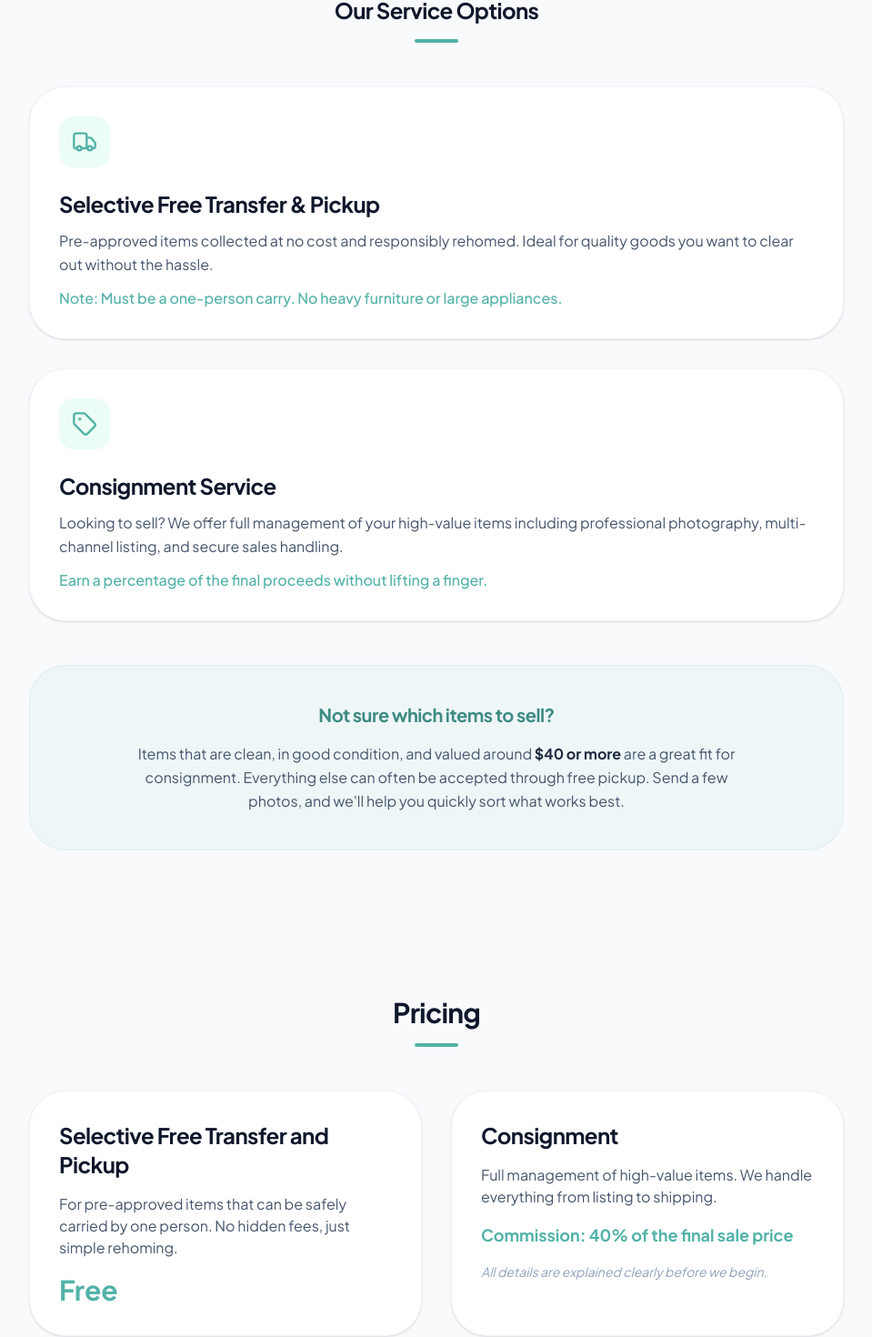
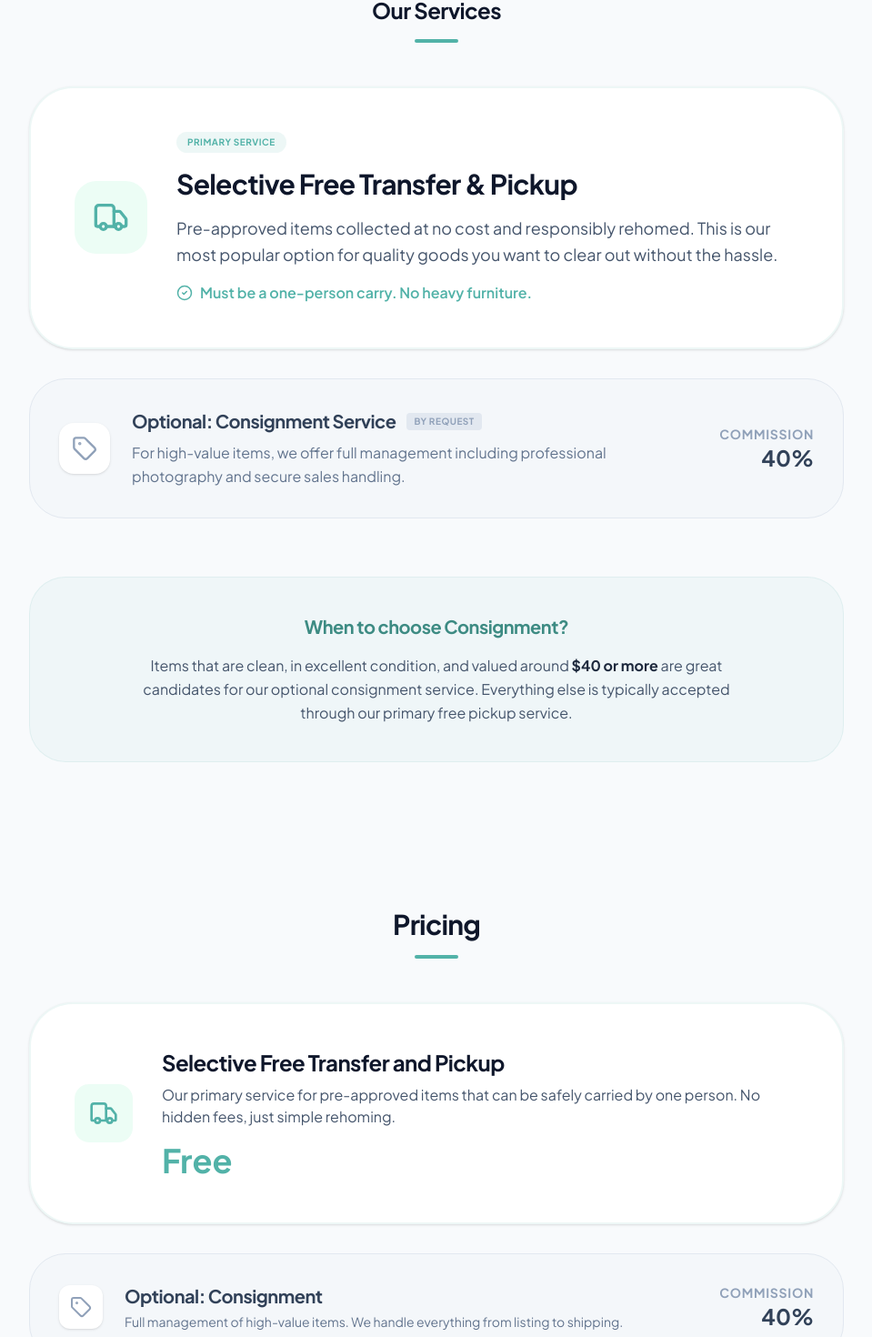
Before and after one commit to solsiderehome/Solside-Item-Rehoming-Services, a React (Vite) app: page / in a window 1280 px wide. Shown: the part 1693-3163 px from the top of the page at 91% size, without its empty margins (160-1119 px from the left). Built offline with nearby package versions, Linux system fonts and the light colour scheme.

Commit message:
Update App.tsx

```diff
--- a/src/App.tsx
+++ b/src/App.tsx
@@ -188,58 +188,68 @@ const Services = () => (
 
       <div className="flex flex-col gap-12">
         <div className="text-center flex flex-col items-center gap-4">
-          <h2 className="text-2xl">Our Service Options</h2>
+          <h2 className="text-2xl">Our Services</h2>
           <div className="w-12 h-1 bg-brand rounded-full" />
         </div>
 
-        <div className="grid gap-8">
+        <div className="flex flex-col gap-8">
+          {/* Primary Service */}
           <motion.div
-          whileInView={{ opacity: 1, x: 0 }}
-          initial={{ opacity: 0, x: -20 }}
+            whileInView={{ opacity: 1, y: 0 }}
+            initial={{ opacity: 0, y: 20 }}
             viewport={{ once: true }}
-          className="bg-white p-8 rounded-[2.5rem] shadow-sm border border-slate-100 flex flex-col gap-6"
+            className="bg-white p-8 md:p-12 rounded-[3rem] shadow-sm border-2 border-brand/10 flex flex-col md:flex-row gap-8 items-center"
           >
-          <div className="w-14 h-14 bg-emerald-50 text-brand rounded-2xl flex items-center justify-center">
-            <Truck size={28} />
+            <div className="w-20 h-20 bg-emerald-50 text-brand rounded-3xl flex items-center justify-center shrink-0">
+              <Truck size={40} />
             </div>
-          <div className="flex flex-col gap-3">
-            <h3 className="text-2xl">Selective Free Transfer & Pickup</h3>
-            <p className="text-slate-600 leading-relaxed">
-              Pre-approved items collected at no cost and responsibly rehomed. Ideal for quality goods you want to clear out without the hassle.
+            <div className="flex flex-col gap-4">
+              <div className="inline-flex px-3 py-1 bg-brand/10 text-brand text-[10px] font-bold uppercase tracking-wider rounded-full w-fit">Primary Service</div>
+              <h3 className="text-3xl font-bold">Selective Free Transfer & Pickup</h3>
+              <p className="text-slate-600 text-lg leading-relaxed">
+                Pre-approved items collected at no cost and responsibly rehomed. This is our most popular option for quality goods you want to clear out without the hassle.
               </p>
-            <p className="text-brand font-medium">
-              Note: Must be a one-person carry. No heavy furniture or large appliances.
-            </p>
+              <div className="flex items-center gap-2 text-brand font-semibold">
+                <CheckCircle2 size={18} />
+                <span>Must be a one-person carry. No heavy furniture.</span>
+              </div>
             </div>
           </motion.div>
 
+          {/* Secondary/Optional Service */}
+          <div className="grid md:grid-cols-1 gap-8">
             <motion.div
-          whileInView={{ opacity: 1, x: 0 }}
-          initial={{ opacity: 0, x: 20 }}
+              whileInView={{ opacity: 1, y: 0 }}
+              initial={{ opacity: 0, y: 20 }}
               viewport={{ once: true }}
-          className="bg-white p-8 rounded-[2.5rem] shadow-sm border border-slate-100 flex flex-col gap-6"
+              className="bg-slate-100/50 p-8 rounded-[2.5rem] border border-slate-200 flex flex-col md:flex-row gap-6 items-start md:items-center"
             >
-          <div className="w-14 h-14 bg-emerald-50 text-brand rounded-2xl flex items-center justify-center">
+              <div className="w-14 h-14 bg-white text-slate-400 rounded-2xl flex items-center justify-center shrink-0 shadow-sm">
                 <Tag size={28} />
               </div>
-          <div className="flex flex-col gap-3">
-            <h3 className="text-2xl">Consignment Service</h3>
-            <p className="text-slate-600 leading-relaxed">
-              Looking to sell? We offer full management of your high-value items including professional photography, multi-channel listing, and secure sales handling.
+              <div className="flex flex-col gap-2 flex-1">
+                <div className="flex items-center gap-3">
+                  <h3 className="text-xl font-bold text-slate-700">Optional: Consignment Service</h3>
+                  <span className="text-[10px] font-bold text-slate-400 uppercase tracking-wider bg-slate-200 px-2 py-0.5 rounded">By Request</span>
+                </div>
+                <p className="text-slate-500 leading-relaxed">
+                  For high-value items, we offer full management including professional photography and secure sales handling.
                 </p>
-            <p className="text-brand font-medium">
-              Earn a percentage of the final proceeds without lifting a finger.
-            </p>
+              </div>
+              <div className="text-right">
+                <p className="text-sm font-bold text-slate-400 uppercase tracking-wider">Commission</p>
+                <p className="text-2xl font-bold text-slate-700">40%</p>
               </div>
             </motion.div>
           </div>
+        </div>
+      </div>
 
       <div className="bg-brand/5 rounded-[2.5rem] p-8 md:p-10 border border-brand/10 flex flex-col gap-4 text-center">
-        <h3 className="text-xl font-bold text-brand-dark">Not sure which items to sell?</h3>
+        <h3 className="text-xl font-bold text-brand-dark">When to choose Consignment?</h3>
         <p className="text-slate-600 leading-relaxed max-w-2xl mx-auto">
-          Items that are clean, in good condition, and valued around <span className="font-bold text-slate-800">$40 or more</span> are a great fit for consignment. Everything else can often be accepted through free pickup. Send a few photos, and we'll help you quickly sort what works best.
+          Items that are clean, in excellent condition, and valued around <span className="font-bold text-slate-800">$40 or more</span> are great candidates for our optional consignment service. Everything else is typically accepted through our primary free pickup service.
         </p>
-      </div>
       </div>
     </div>
   </section>
@@ -387,17 +397,30 @@ const Pricing = () => (
         <h2 className="text-3xl">Pricing</h2>
         <div className="w-12 h-1 bg-brand rounded-full" />
       </div>
-      <div className="grid md:grid-cols-2 gap-8">
-        <div className="bg-white p-8 rounded-[2.5rem] shadow-sm border border-slate-100 flex flex-col gap-4">
-          <h3 className="text-2xl">Selective Free Transfer and Pickup</h3>
-          <p className="text-slate-600">For pre-approved items that can be safely carried by one person. No hidden fees, just simple rehoming.</p>
-          <div className="text-3xl font-bold text-brand">Free</div>
+      <div className="flex flex-col gap-8">
+        <div className="bg-white p-8 md:p-12 rounded-[3rem] shadow-sm border-2 border-brand/10 flex flex-col md:flex-row gap-8 items-center">
+          <div className="w-16 h-16 bg-emerald-50 text-brand rounded-2xl flex items-center justify-center shrink-0">
+            <Truck size={32} />
           </div>
-        <div className="bg-white p-8 rounded-[2.5rem] shadow-sm border border-slate-100 flex flex-col gap-4">
-          <h3 className="text-2xl">Consignment</h3>
-          <p className="text-slate-600">Full management of high-value items. We handle everything from listing to shipping.</p>
-          <div className="text-lg font-bold text-brand">Commission: 40% of the final sale price</div>
-          <p className="text-sm text-slate-400 italic">All details are explained clearly before we begin.</p>
+          <div className="flex-1">
+            <h3 className="text-2xl font-bold mb-2">Selective Free Transfer and Pickup</h3>
+            <p className="text-slate-600 mb-4">Our primary service for pre-approved items that can be safely carried by one person. No hidden fees, just simple rehoming.</p>
+            <div className="text-4xl font-bold text-brand">Free</div>
+          </div>
+        </div>
+
+        <div className="bg-slate-100/50 p-8 rounded-[2.5rem] border border-slate-200 flex flex-col md:flex-row gap-6 items-start md:items-center">
+          <div className="w-12 h-12 bg-white text-slate-400 rounded-xl flex items-center justify-center shrink-0 shadow-sm">
+            <Tag size={24} />
+          </div>
+          <div className="flex-1">
+            <h3 className="text-xl font-bold text-slate-700 mb-1">Optional: Consignment</h3>
+            <p className="text-slate-500 text-sm">Full management of high-value items. We handle everything from listing to shipping.</p>
+          </div>
+          <div className="text-right">
+            <p className="text-sm font-bold text-slate-400 uppercase tracking-wider">Commission</p>
+            <p className="text-2xl font-bold text-slate-700">40%</p>
+          </div>
         </div>
       </div>
     </div>
```
Lines whose indentation alone changed are shown as unchanged.
